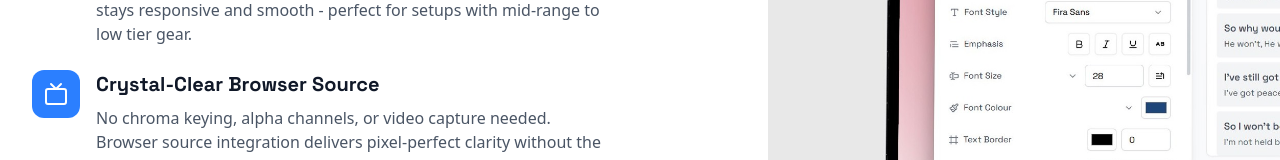
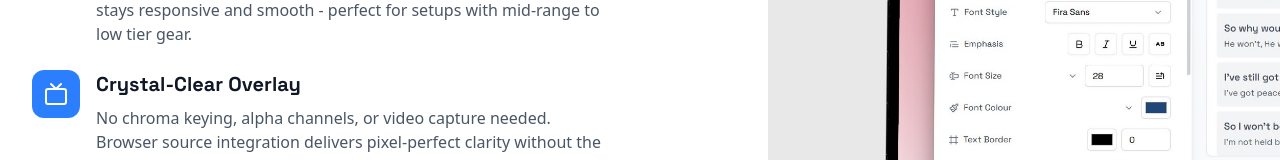
Before and after one commit to PeterAlaks/lyric-display-website, a React (Vite) app: page / in a window 1280 px wide. Shown: the part 2550-2710 px from the top of the page. Built offline with nearby package versions, Linux system fonts and the light colour scheme; the HTML template or start-up script is replaced by a standard one.

Commit message:
updated social preview image and made minor changes to landing page

```diff
--- a/src/pages/LandingPage.jsx
+++ b/src/pages/LandingPage.jsx
@@ -223,7 +223,7 @@ export default function LyricDisplayLanding() {
                             Three outputs, one control
                         </h2>
                         <p className="text-lg text-gray-600 max-w-3xl mx-auto">
-                            Run up to three completely independent display outputs simultaneously—all synchronized in perfect real-time from a single control interface. Configure styling, positioning, content and much more.
+                            Run up to three completely independent display outputs simultaneously — all synchronized in perfect real-time from a single control interface. Configure styling, positioning, content and much more.
                         </p>
                     </motion.div>
 
@@ -280,7 +280,7 @@ export default function LyricDisplayLanding() {
                                         <Tv className="w-6 h-6 text-white" />
                                     </div>
                                     <div>
-                                        <h3 className="text-xl font-bold text-gray-900 mb-2" style={{ fontFamily: 'Space Grotesk, sans-serif' }}>Crystal-Clear Browser Source</h3>
+                                        <h3 className="text-xl font-bold text-gray-900 mb-2" style={{ fontFamily: 'Space Grotesk, sans-serif' }}>Crystal-Clear Overlay</h3>
                                         <p className="text-gray-600">No chroma keying, alpha channels, or video capture needed. Browser source integration delivers pixel-perfect clarity without the performance drain of traditional video sources.</p>
                                     </div>
                                 </div>
```
Also changed, not shown: public/social-preview.png.
